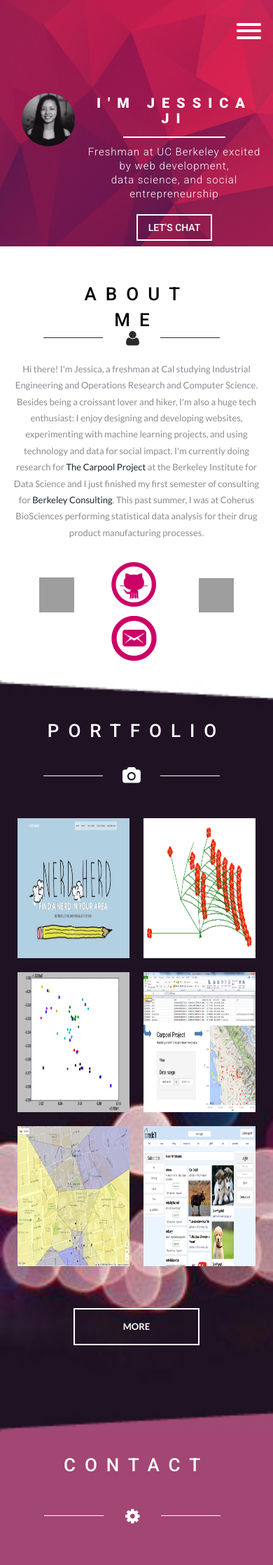
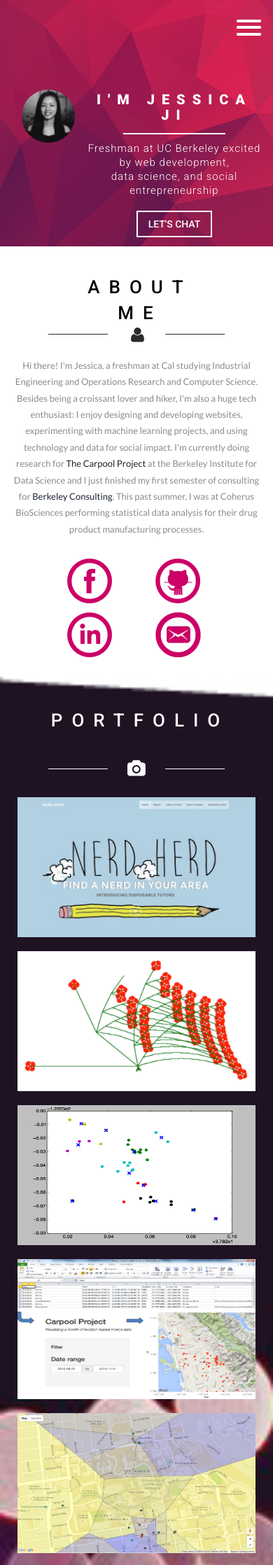
Before and after one commit to jessicajji/jessicajji.github.io, a PHP site: page /index.html in a window 390 px wide; the page is wider, and only the part inside the window is pictured. Shown: the top 2236 px of that part at 70% size. Run offline with PHP 8.4, Linux system fonts and the light colour scheme; some libraries are stand-ins or nearby versions; grey boxes are pictures that could not be loaded.

Commit message:
Responsive changes: banner image, burger icon, social media logos, strip images, portfolio photos, and some refactoring

```diff
--- a/css/style.css
+++ b/css/style.css
@@ -33,7 +32,7 @@ h2 {
 }
 .head{
   text-align: center;
-  padding: 10px 40px;
+  margin-left: 5px; /* Each letter has its own right padding */
   position: absolute;
   left: 50%;
   top: 20px;
@@ -56,21 +55,19 @@ body a:hover{
 	text-decoration:none;
 }
 .strip {
-  margin-top: 25px;
-  margin-right: 13px;
+  margin-top: 15px;
+  margin-bottom: 15px;
 }
-#strip-contact{
-  margin-top: 10px;
-  margin-right: 13px;
+.strip-image {
+  width:100%;
+  max-width: 252px;
 }
-
 /*--header--*/
 .top-nav{
 	float:right;
-	margin-top: 15px;
 }
 .top-header{
-margin-top:50px;
+  margin-top:28px;
 }
 .right_bt span{
 	width: 37px;
@@ -319,6 +314,8 @@ background: url(../images/citybg.jpg) no-repeat 0px 0px;
 }
 .gallery-grid {
   padding: 10px;
+  float: left;
+  width: 33.3%;
 }
 .gallery1 {
 }
@@ -365,7 +362,7 @@ transition: all 0.7s ease;
   /*margin:6px 0 0 0!important;*/
 }
 .gallery-grids {
-  margin-top: 50px;
+  margin-top: 20px;
 }
 /*.button a:hover{
 color: #000;
@@ -536,12 +532,18 @@ textarea {
   cursor: pointer;
 }
 /*-- responsive media queries --*/
+@media(min-width:1441px){
+  .banner {
+    min-height: 659px;
+  }
+  .gallery-section {
+    min-height: 960px;
+    padding: 115px 0 0px 0;
+  }
+}
 @media(max-width:1440px){
   .comment-icons ul li {
     margin: 12px 15px 12px 0;
-  }
-  .top-header {
-    margin-top: 30px;
   }
   .banner.page-head {
     min-height: 115px;
@@ -635,9 +636,6 @@ textarea {
   .banner.page-head {
     min-height: 96px;
   }
-  .strip {
-    margin: 20px 0px 0px 0px;
-  }
   .banner-info {
     width: 71%;
     margin: 100px auto 0 auto;
@@ -675,9 +673,6 @@ textarea {
   #portfolio p {
     font-size: 16px;
   }
-  .gallery-grids {
-    margin-top: 40px;
-  }
   .textbox h4 {
     margin-top: 25px;
     font-size: 22px;
@@ -698,14 +693,8 @@ textarea {
   }
 }
 @media(max-width:1024px){
-  .top-nav {
-    margin-top: 8px;
-  }
   .banner.page-head {
     min-height: 96px;
-  }
-  .strip {
-    margin: 20px 0px 0px 0px;
   }
   .banner-info {
     width: 70%;
@@ -778,10 +766,6 @@ textarea {
   #portfolio p {
     font-size: 14px;
   }
-  .gallery-grid {
-    float: left;
-    width: 33.3%;
-  }
   .gallery-section {
     min-height: 893px;
   }
@@ -862,9 +843,6 @@ textarea {
   .banner.page-head {
     min-height: 96px;
   }
-  .strip {
-    margin: 20px 0px 0px 0px;
-  }
   .banner-info {
     width: 92%;
     margin: 100px auto 0 auto;
@@ -890,9 +868,6 @@ textarea {
     margin-top: 10px;
     float: right;
   }
-  .strip {
-    margin-right: 8px;
-  }
   .banner {
     min-height: 575px;
   }
@@ -904,10 +879,6 @@ textarea {
   }
   #portfolio p {
     font-size: 14px;
-  }
-  .gallery-grid {
-    float: left;
-    width: 33.3%;
   }
   .gallery-section {
     min-height: 893px;
@@ -930,9 +901,6 @@ textarea {
   }
 }
 @media(max-width:768px){
-  .top-nav {
-    margin-top: 3px;
-  }
   .menu_box_list li a {
     font-size: 14px;
   }
@@ -1008,10 +976,6 @@ textarea {
   #portfolio p {
     font-size: 14px;
   }
-  .gallery-grid {
-    float: left;
-    width: 33.3%;
-  }
   .gallery-section {
     min-height: 893px;
   }
@@ -1030,9 +994,6 @@ textarea {
   }
   .contact {
     padding: 50px 0 0 0;
-  }
-  .strip {
-    margin-right: 15px;
   }
   .contact-left {
     float: left;
@@ -1067,6 +1028,12 @@ textarea {
   }
   .footer-top {
     min-height: 90px;
+  }
+  .gallery-grid {
+    width: 50%;
+  }
+  .portfolio-section{
+    min-height: 1050px;
   }
 }
 @media(max-width:640px){
@@ -1129,6 +1096,12 @@ textarea {
   .footer-top {
     min-height: 75px;
   }
+  .gallery-grid {
+    width: 50%;
+  }
+  .portfolio-section{
+    min-height: 1050px;
+  }
 }
 @media(max-width:480px){
   .work-info h3,.ser-info h3,.gallery-section h3,.process h3,.testimonials h3 ,.blog-info h3,.contact-info h3,.sam-head h3{
@@ -1173,41 +1146,8 @@ textarea {
   }
   .about ul li {
   }
-  .about ul li a.fb {
-    background: url(../images/icons.png) no-repeat -0px 0px;
-    width: 50px;
-    height: 50px;
-    display: block;
-    background-size: 839% !important;
-  }
-  .about ul li a.fb:hover {
-    background: url(../images/icons.png) no-repeat -0px -49px;
-      background-size: 839% !important;
-    }
-  .about ul li a.twit {
-    background: url(../images/icons.png) no-repeat -69px 1px;
-    width: 50px;
-    height: 50px;
-    display: block;
-    background-size: 839% !important;
-  }
-  .about ul li a.in {
-    background: url(../images/icons.png) no-repeat -139px 1px;
-    width: 50px;
-    height: 50px;
-    display: block;
-    background-size: 839% !important;
-  }
-  .about ul li a.in:hover{
-    background: url(../images/icons.png) no-repeat -139px -49px;
-      background-size: 839% !important;
-    }
   .banner-right h1 {
     margin: 8px 0 15px 0;
-  }
-  .about ul li a.twit:hover {
-    background: url(../images/icons.png) no-repeat -69px -49px;
-    background-size: 839% !important;
   }
   .my-skills h3 {
     letter-spacing: 11px;
@@ -1233,8 +1173,10 @@ textarea {
     font-size: 13px;
   }
   .gallery-grid {
-    float: left;
-    width: 50%;
+    width: 100%;
+  }
+  .portfolio-section{
+    min-height: 1700px;
   }
   .gallery-section {
     min-height: 1073px;
--- a/index.html
+++ b/index.html
@@ -18,7 +18,6 @@
 	<!-- js -->
 		<script type="text/javascript" src="js/jquery.min.js"></script>
 	<!-- /js -->
-
 </head>
 <body>
 <!-- banner -->
@@ -40,7 +39,6 @@
 										<li><a class="scroll" href="#home"><span>home</span></a></li>
 										<li><a class="scroll" href="#about"><span>about</span></a></li>
 										<li><a class="scroll" href="#portfolio"><span>portfolio</span></a></li>
-
 										<li><a class="scroll" href="#contact"><span>contact</span></a></li>
 										<!--arrow up-->
 									</ul>
@@ -70,7 +68,6 @@
 								$(this).toggleClass("active").next().slideToggle("slow");
 									return false; //Prevent the browser jump to the link anchor
 							});
-
 						});
 					</script>
 			<!---//End-click-drop-down-menu-->
@@ -81,10 +78,16 @@
 				<img src="images/face.jpg" alt="" id="face"/>
 			</div>
 			<div class="banner-right">
+				<div>
 					<h1>I'M JESSICA JI</h1>
+				</div>
 				<div class="border"></div>
+				<div>
 					<h2>Freshman at UC Berkeley excited by web development, <br> data science, and social entrepreneurship</h2>
-				<div id="chatbtn"><a href="mailto:jji@berkeley.edu">LET'S CHAT</a></div>
+				</div>
+				<div id="chatbtn"><a href="mailto:jji@berkeley.edu">
+					LET'S CHAT</a>
+				</div>
 			</div>
 			<div class="clearfix"> </div>
 		</div>
@@ -94,10 +97,14 @@
 <!--about-->
 <div class="about text-center" id="about">
 	<div class="container">
-		<div class= "sectiontitle text-center" id="abouttitle"><div class="head">ABOUT ME</div></div>
-		<div class="strip text-center"><img src="images/about.png" alt=" "/></div>
-		<p>Hi there! I'm Jessica, a freshman at Cal studying Industrial Engineering and Operations Research and Computer Science. Besides being a croissant lover and hiker, I'm also a huge tech enthusiast: I enjoy designing and developing websites, experimenting with machine learning projects, and using technology and data for social impact. I'm currently doing research for <a href="http://hackingmeasurement.berkeley.edu/projects/the-carpool-project.html">The Carpool Project</a> at the Berkeley Institute for Data Science and I just finished my first semester of consulting for <a href="http://bc.berkeley.edu">Berkeley Consulting</a>. This past summer, I was at Coherus BioSciences performing statistical data analysis for their drug product manufacturing processes.
-
+		<div class= "sectiontitle text-center" id="abouttitle">
+			<div class="head">ABOUT ME</div>
+		</div>
+		<div class="strip text-center">
+			<img src="images/about.png" class="strip-image" alt=" "/>
+		</div>
+		<p>
+			Hi there! I'm Jessica, a freshman at Cal studying Industrial Engineering and Operations Research and Computer Science. Besides being a croissant lover and hiker, I'm also a huge tech enthusiast: I enjoy designing and developing websites, experimenting with machine learning projects, and using technology and data for social impact. I'm currently doing research for <a href="http://hackingmeasurement.berkeley.edu/projects/the-carpool-project.html">The Carpool Project</a> at the Berkeley Institute for Data Science and I just finished my first semester of consulting for <a href="http://bc.berkeley.edu">Berkeley Consulting</a>. This past summer, I was at Coherus BioSciences performing statistical data analysis for their drug product manufacturing processes.
 		</p>
 		<ul>
 			<li><a class="fb" href="https://www.facebook.com/heyitsjessicaa"></a></li>
@@ -108,93 +115,142 @@
 	</div>
 </div>
 <!--//about-->
-
-
 <!--portfolio-->
 <div class="portfolio-section">
 	<div class="gallery-section" id="portfolio">
 		<div class="container">
-		<div class= "sectiontitle"><div class="head">PORTFOLIO</div></div>
-		<div class="strip text-center"><img src="images/port.png" alt=" "/></div>
+			<div class= "sectiontitle">
+				<div class="head">PORTFOLIO</div>
+			</div>
+			<div class="strip text-center">
+				<img src="images/port.png" class="strip-image" alt=" "/>
+			</div>
 			<div class="gallery-grids">
 				<div class="top-gallery">
 					<div class="col-md-4 gallery-grid gallery1">
 						<div class="preview"><img src="images/home.png" class="port_img img-responsive" alt="/">
 							<div class="textbox">
 								<h4>NERD HERD WEB APP</h4>
-							<div class="description">Created a tutor location service with my CalHacks team using Elastic Search, Google Maps API, HTML/CSS, JavaScript, and JQuery</div>
-						</div></div>
+								<div class="description">
+									Created a tutor location service with my CalHacks team using Elastic Search, Google Maps API, HTML/CSS, JavaScript, and JQuery
+								</div>
+							</div>
+						</div>
 					</div>
 					<div class="col-md-4 gallery-grid gallery1">
-					<div class="preview"><img src="images/scheme.jpg" class="port_img img-responsive" alt="/">
+						<div class="preview">
+							<img src="images/scheme.jpg" class="port_img img-responsive" alt="/">
 							<div class="textbox">
 								<h4>SCHEME INTERPRETER</h4>
-							<div class="description">Developed an interpreter for a subset of the Scheme language that works with immutable values, uses only expressions, and specializes in symbolic computation</div>
-							<div class="button"><a href="https://github.com/jessicajji/scheme_interpreter">VIEW</a></div>
-						</div></div>
-				</div></a>
+								<div class="description">
+									Developed an interpreter for a subset of the Scheme language that works with immutable values, uses only expressions, and specializes in symbolic computation
+								</div>
+								<div class="button">
+									<a href="https://github.com/jessicajji/scheme_interpreter">VIEW</a>
+								</div>
+							</div>
+						</div>
+					</div>
 					<div class="col-md-4 gallery-grid gallery1">
-					<div class="preview"><img src="images/meanshift.png" class="port_img img-responsive" alt="/">
+						<div class="preview">
+							<img src="images/meanshift.png" class="port_img img-responsive" alt="/">
 							<div class="textbox">
 								<h4>HIERARCHICAL CLUSTERING</h4>
-							<div class="description">Constructed a Mean Shift machine learning algorithm to iteratively identify high-density, popular locations and show route overlap across sample users</div>
-							<div class="button"><a href="https://github.com/jessicajji/hierarchical_clustering_mean_shift">VIEW</a></div>
-						</div></div>
+								<div class="description">
+									Constructed a Mean Shift machine learning algorithm to iteratively identify high-density, popular locations and show route overlap across sample users
+								</div>
+								<div class="button">
+									<a href="https://github.com/jessicajji/hierarchical_clustering_mean_shift">VIEW</a>
+								</div>
+							</div>
+						</div>
 					</div>
 					<div class="col-md-4 gallery-grid gallery1">
-					<div class="preview"><img src="images/carpool.jpg" class="port_img img-responsive" alt="/">
+						<div class="preview">
+							<img src="images/carpool.jpg" class="port_img img-responsive" alt="/">
 							<div class="textbox">
 								<h4>DATA VISUALIZATION</h4>
-							<div class="description">Built a Shiny app with RStudio to visualize moves data for a mobility marketplace enabled by carpooling and mobile phones</div>
+								<div class="description">
+									Built a Shiny app with RStudio to visualize moves data for a mobility marketplace enabled by carpooling and mobile phones
+								</div>
 								<div class="button" id="view"><a href="https://github.com/jessicajji/carpool_project">VIEW</a></div>
-						</div></div>
-				</div></a>
+							</div>
+						</div>
+					</div>
 					<div class="col-md-4 gallery-grid gallery1">
-					<div class="preview"><img src="images/mapsproj.png" class="port_img img-responsive" alt="/">
+						<div class="preview">
+							<img src="images/mapsproj.png" class="port_img img-responsive" alt="/">
 							<div class="textbox">
 								<h4>RESTAURANT PREDICTOR</h4>
-							<div class="description">Created a visualization of restaurant ratings using machine learning. Employed the k-means algorithm to group restaurants according to preferences and the least-squares regression to predict user ratings. </div>
-						</div></div>
-				</div></a>
+								<div class="description">
+									Created a visualization of restaurant ratings using machine learning. Employed the k-means algorithm to group restaurants according to preferences and the least-squares regression to predict user ratings.
+								</div>
+							</div>
+						</div>
+					</div>
 					<div class="col-md-4 gallery-grid gallery1">
-					<div class="preview"><img src="images/reddit.png" class="port_img img-responsive" alt="/">
+						<div class="preview">
+							<img src="images/reddit.png" class="port_img img-responsive" alt="/">
 							<div class="textbox">
 								<h4>REDDIT REDESIGN</h4>
-							<div class="description">Utilized HTML/CSS in making design decisions to improve the UI/UX of Reddit's home, search, and thread pages</div>
-							<div class="button"><a href="https://github.com/jessicajji/reddit_redesign">VIEW</a></div>
-						</div></div>
+								<div class="description">
+									Utilized HTML/CSS in making design decisions to improve the UI/UX of Reddit's home, search, and thread pages
+								</div>
+								<div class="button">
+									<a href="https://github.com/jessicajji/reddit_redesign">VIEW</a>
+								</div>
+							</div>
+						</div>
 					</div>
 					<div class="clearfix"> </div>
 				</div>
 			</div>
-		<div class="button text-center" id="more-projects"><a href="https://www.linkedin.com/in/jessicajji">MORE</a></div>
-
+			<div class="button text-center" id="more-projects">
+				<a href="https://www.linkedin.com/in/jessicajji">MORE</a>
 			</div>
-</div></div>
+		</div>
+	</div>
+</div>
 <!--//portfolio-->
 <!--contact-->
 <div class="contact" id="contact">
 	<div class="container">
 		<div class="contact-info text-center">
-			<div class= "sectiontitle"><div class="head" id="contact-head">CONTACT</div></div>
-			<div class="strip text-center" id="strip-contact"><img src="images/skill.png" alt=" "/></div>
+			<div class= "sectiontitle">
+				<div class="head" id="contact-head">CONTACT</div>
+			</div>
+			<div class="strip text-center">
+				<img src="images/skill.png" class="strip-image" alt=" "/>
+			</div>
 		</div>
 		<div class="contactcontainer">
 			<div class="col-md-5 infocontainer">
 				<div class="contactheader" id="hello">GET IN TOUCH</div>
-				<div class="stripb"></div>
 				<script language="javascript">var sa_email_id = '66020-1b713';var sa_sent_text = 'Thank you for contacting me! I\'ll get back to you soon.';</script>
 					<script language="javascript" src="http://s1.smartaddon.com/sa_htmlform.js"></script>
 					<div id="sa_contactdiv">
 						<form name=sa_htmlform style="margin:0px" onsubmit="return sa_contactform()">
 							<table>
-
-						<tr><td><div class="inputlabel" id="yourname">Name *</div><input type="text" name="name" required="true" style="width:500px;font-size: 14px; padding: 15px;"/></td></tr>
+								<tr><td>
+									<div class="inputlabel" id="yourname">Name *</div>
+									<input type="text" name="name" required="true" style="width:500px;font-size: 14px; padding: 15px;"/>
+								</td></tr>
 								<div class="fieldbreak"></div>
-						<tr><td><div class="inputlabel" id="youremail">Email *</div><input type="text" name="email" required="true" style="width:500px;font-size: 14px; padding: 15px;"/></td></tr>
-						<tr><td><div class="inputlabel" id="yoursubject">Subject *</div><input type="text" name="subject" style="width:500px;font-size: 14px; padding: 15px;"/></td></tr>
-						<tr><td><div class="inputlabel" id="yourmessage">Message *</div><textarea name="message" cols="42" rows="3" required="true" style="width:500px; height: 109px;font-size: 14px; padding: 10px;"></textarea></td></tr>
-						<tr><td><input type="submit" value="SEND" style="font-weight: 700;margin-top: 16px; width: 100px;font-size: 14px; background-color: white; border: 1px solid gray; text-align: center, margin: 0 auto; padding-top: 10px; padding-bottom: 30px;" id="emailbtn"></td></tr>
+								<tr><td>
+									<div class="inputlabel" id="youremail">Email *</div>
+									<input type="text" name="email" required="true" style="width:500px;font-size: 14px; padding: 15px;"/>
+								</td></tr>
+								<tr><td>
+									<div class="inputlabel" id="yoursubject">Subject *</div>
+									<input type="text" name="subject" style="width:500px;font-size: 14px; padding: 15px;"/>
+								</td></tr>
+								<tr><td>
+									<div class="inputlabel" id="yourmessage">Message *</div>
+									<textarea name="message" cols="42" rows="3" required="true" style="width:500px; height: 109px;font-size: 14px; padding: 10px;"></textarea>
+								</td></tr>
+								<tr><td>
+									<input type="submit" value="SEND" style="font-weight: 700;margin-top: 16px; width: 100px;font-size: 14px; background-color: white; border: 1px solid gray; text-align: center, margin: 0 auto; padding-top: 10px; padding-bottom: 30px;" id="emailbtn">
+								</td></tr>
 							</table>
 						</form>
 					</div>
@@ -216,6 +272,5 @@
 	</div>
 </div>
 <!--//contact-->
-
 </body>
 </html>
```
Also changed, not shown: other parts of css/style.css (+4 -76 lines), index.php (deleted, +0 -18 lines), indexCopy.html (deleted, +0 -212 lines). Lines whose indentation alone changed are shown as unchanged.
